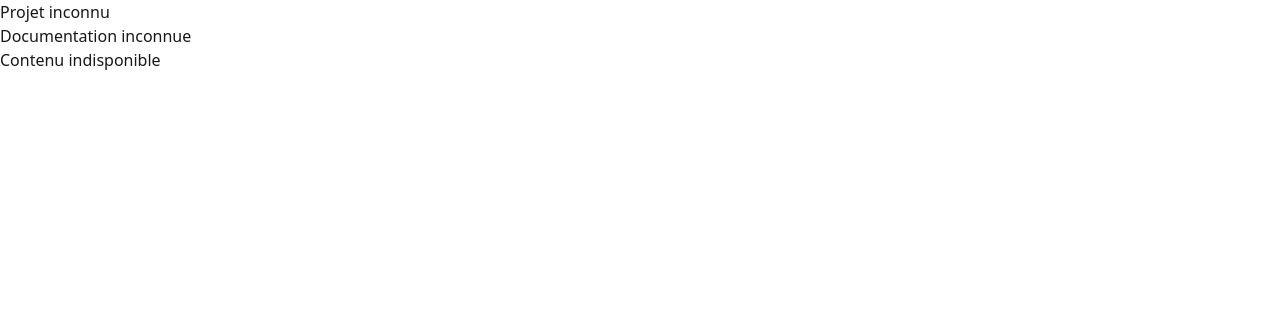
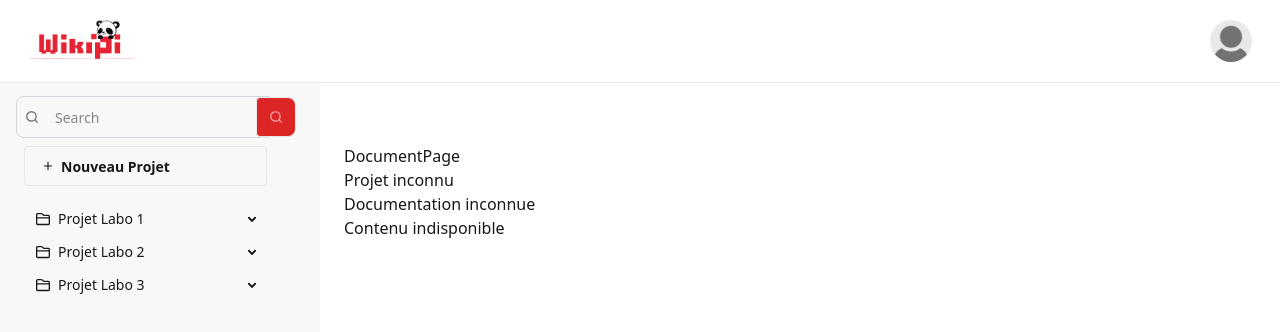
Before and after one commit to LiamOgu/wikipi, a React (Vite) app: page /Project in a window 1280 px wide. Shown: the top 332 px of the page. Built offline with nearby package versions, Linux system fonts and the light colour scheme.

Commit message:
Integrate Navbar and Sidebar into Project route

```diff
--- a/src/components/Navbar.jsx
+++ b/src/components/Navbar.jsx
@@ -1,6 +1,6 @@
 import logoWikipi from '../assets/Logo_wikiPi.png'
 import user from '../assets/default-user-icon.webp'
-import {NavLink} from "react-router-dom"
+import { NavLink } from "react-router-dom"
 
 
 const Navbar = () => {
@@ -18,7 +18,7 @@ const Navbar = () => {
       </div>
       <div className="flex items-center"> {/* Right side of the navbar (user avatar with dropdown menu) */}
         <div className="avatar dropdown dropdown-end">
-          <div tabIndex={0} role="button" className="w-[42px] rounded-full m-1"><img src={user} alt="User Avatar"/></div> {/* User avatar */}
+          <div tabIndex={0} role="button" className="w-[42px] rounded-full m-1"><img src={user} alt="User Avatar" /></div> {/* User avatar */}
           <ul tabIndex={0} className="dropdown-content menu bg-base-100 rounded-box z-1 w-52 p-2 mt-12 shadow-lg"> {/* Dropdown menu */}
             <li className="menu-title border-b-1 border-gray-200">User</li>
             <li><a>Menu</a></li>
--- a/src/routes/Project.jsx
+++ b/src/routes/Project.jsx
@@ -2,19 +2,28 @@ import DocumentPage from "../components/DocumentPage"
 import { useSearchParams } from "react-router-dom"
 import docData from '../data/documentationsData.js'
 import projetData from '../data/projetsData.js'
+import Navbar from "../components/Navbar"
+import Sidebar from "../components/Sidebar"
 
 const Project = () => {
   const [searchParams] = useSearchParams()
   const title = searchParams.get("title")
   const doc = searchParams.get("doc")
-  const product = projetData.projet.find(product => product.title === title)
+  const project = projetData.projet.find(project => project.title === title)
   const documentation = docData.documentation.find(documentation => documentation.title === doc)
   return (
-    <div>
-      <h1>{product ? product.title : "Projet inconnu"}</h1>
-      <h2>{documentation ? documentation.title : "Documentation inconnue"}</h2>
-      <p>{documentation ? documentation.content : "Contenu indisponible"}</p>
-    </div>
+    <Sidebar>
+      <header >
+        <Navbar />
+      </header>
+      <main className="p-6 mt-30">
+        <DocumentPage project={project} documentation={documentation} />
+        <h1>{project ? project.title : "Projet inconnu"}</h1>
+        <h2>{documentation ? documentation.title : "Documentation inconnue"}</h2>
+        <p>{documentation ? documentation.content : "Contenu indisponible"}</p>
+      </main>
+    </Sidebar >
+
   )
 }
 
```
